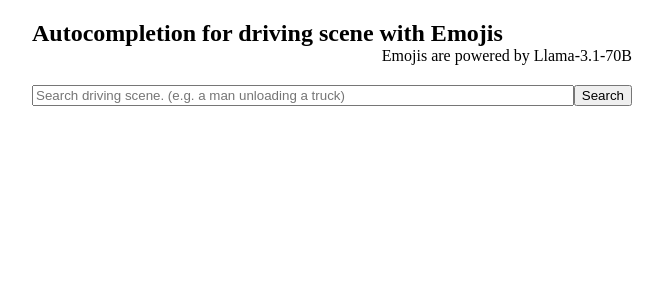
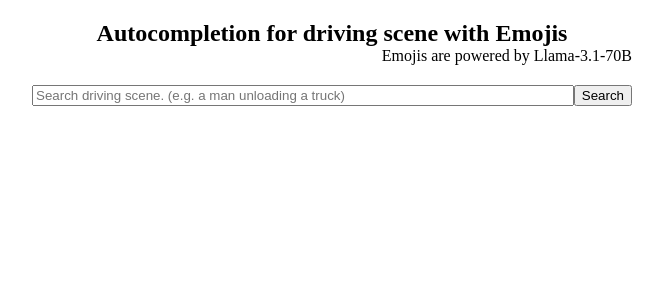
Before and after one commit to yoohj0416/imagesearch, a FastAPI app: page / in a window 1280 px wide. Shown: the top 300 px of the page, without its empty margins (308-971 px from the left). Run offline with FastAPI, Linux system fonts and the light colour scheme; some libraries are stand-ins or nearby versions.

Commit message:
move title to center

```diff
--- a/query/templates/emoji_autocomplete.html
+++ b/query/templates/emoji_autocomplete.html
@@ -115,7 +115,7 @@
 <body>
     <div id="searchContainer">
         <div style="margin-bottom: 20px;">
-            <h2 style="margin-bottom: 0px;">Autocompletion for driving scene with Emojis</h2>
+            <h2 style="margin-bottom: 0px; text-align: center;">Autocompletion for driving scene with Emojis</h2>
             <div class="right-align">Emojis are powered by Llama-3.1-70B</div>
         </div>
         <div style="display: flex; width: 100%;">
```
